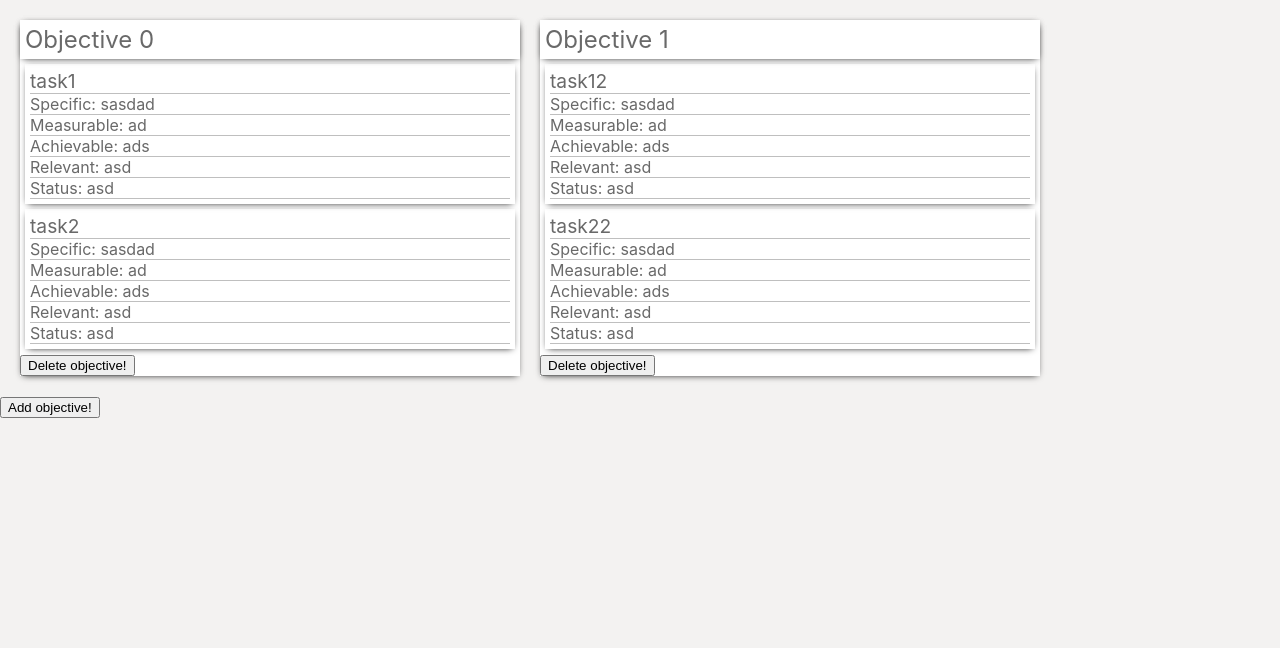
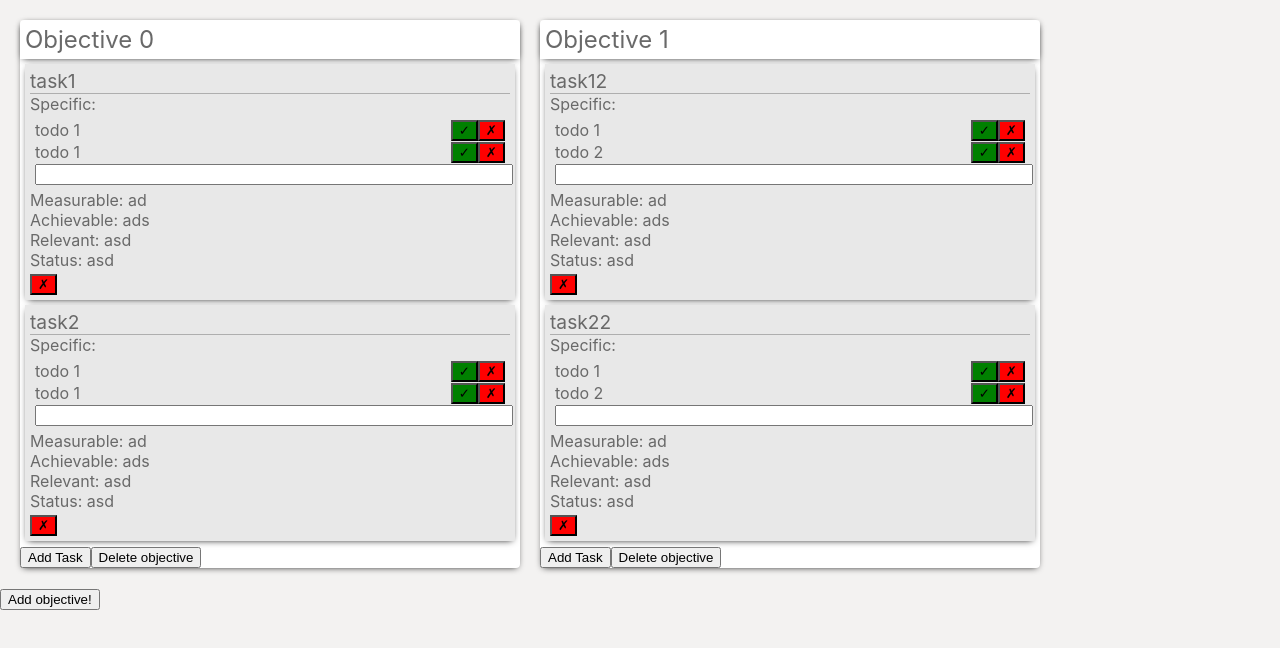
Before and after one commit to aijaz2/planner, a React (Create React App) app: page / in a window 1280 px wide. Shown: the top 648 px of the page. Built offline with nearby package versions, Linux system fonts and the light colour scheme.

Commit message:
Added list of todos

```diff
--- a/package.json
+++ b/package.json
@@ -8,10 +8,11 @@
     "@testing-library/react": "^9.3.2",
     "@testing-library/user-event": "^7.1.2",
     "couchbase": "^2.6.11",
+    "gh-pages": "^2.2.0",
     "react": "^16.13.1",
     "react-dom": "^16.13.1",
     "react-scripts": "3.4.1",
-    "gh-pages": "^2.2.0"
+    "uuid": "^7.0.3"
   },
   "scripts": {
     "predeploy": "npm run build",
--- a/src/App.js
+++ b/src/App.js
@@ -1,81 +1,33 @@
 import React, {useState} from 'react';
 import './App.css';
-import Objective from "./components/Card/Objective.js";
-
+import Objective from "./components/Objective/Objective.js";
+import data from "./data";
 
 function App() {
-    const [objectives, setObjectives] = useState([
-            {
-                "title": "Objective 0",
-                "id": 0,
-                "task": [
-                    {
-                        "id": 3,
-                        "title": "task1",
-                        "specific": "sasdad",
-                        "measurable": "ad",
-                        "achievable": "ads",
-                        "relevant": "asd",
-                        "status": "asd"
-                    },
-                    {
-                        "id": 4,
-                        "title": "task2",
-                        "specific": "sasdad",
-                        "measurable": "ad",
-                        "achievable": "ads",
-                        "relevant": "asd",
-                        "status": "asd"
-                    }
-                ]
-            },
-            {
-                "title": "Objective 1",
-                "id": 1,
-                "task": [
-                    {
-                        "id": 5,
-                        "title": "task12",
-                        "specific": "sasdad",
-                        "measurable": "ad",
-                        "achievable": "ads",
-                        "relevant": "asd",
-                        "status": "asd"
-                    },
-                    {
-                        "id": 6,
-                        "title": "task22",
-                        "specific": "sasdad",
-                        "measurable": "ad",
-                        "achievable": "ads",
-                        "relevant": "asd",
-                        "status": "asd"
-                    }
-                ]
-            }]
+    const uuidv4 = require("uuid/v4")
 
-    )
+    const [objectives, setObjectives] = useState(data);
 
     const addObjective = () => {
         const newObjective = {
-            "title": "Objective "+Object.keys(objectives).length,
-            "id": Object.keys(objectives).length+1,
+            "title": "Objective " + Object.keys(objectives).length,
+            "id": uuidv4(),
             "task": [{
-                "id": 5,
+                "id": uuidv4(),
                 "title": "task1",
-                "specific": "sasdad",
-                "measurable": "ad",
-                "achievable": "ads",
-                "relevant": "asd",
-                "status": "asd"
+                "specific": [],
+                "measurable": "",
+                "achievable": "",
+                "relevant": "",
+                "status": ""
             }, {
-                "id": 4,
+                "id": uuidv4(),
                 "title": "task2",
-                "specific": "sasdad",
-                "measurable": "ad",
-                "achievable": "ads",
-                "relevant": "asd",
-                "status": "asd"
+                "specific": [],
+                "measurable": "",
+                "achievable": "",
+                "relevant": "",
+                "status": ""
             }]
         }
         let old = [...objectives, newObjective];
@@ -83,7 +35,7 @@ function App() {
     };
 
     const deleteObjective = (id) => {
-        let old  = objectives.filter(objective => objective.id !== id);
+        let old = objectives.filter(objective => objective.id !== id);
         setObjectives(old);
     };
 
@@ -93,9 +45,9 @@ function App() {
                 {objectives.map((objective, index) => {
                     return (
                         <div>
-                            <Objective delete={deleteObjective} key={index} objective={objective}/>
+                            <Objective deleteObjective={deleteObjective} key={index} objective={objective}/>
                         </div>
-                )
+                    )
                 })}
             </div>
             <div>
--- a/src/components/Card/Objective.js
+++ /dev/null
@@ -1,18 +0,0 @@
-import React from 'react';
-import '../../styling/Objective.css';
-import Task from "../../components/Task/Task.js"
-
-function Objective(props) {
-    return (
-        <div className="Objective">
-            <div className="Title">
-                {props.objective.title}
-            </div>
-            {props.objective.task.map(task =>
-                <Task key={task.id} task={task} />)}
-            <button onClick={() =>props.delete(props.objective.id)}>Delete objective!</button>
-        </div>
-    );
-}
-
-export default Objective;
--- /dev/null
+++ b/src/components/Objective/Objective.js
@@ -0,0 +1,40 @@
+import React, {useState} from 'react';
+import '../../styling/Objective.css';
+import Task from "../../components/Task/Task.js"
+
+function Objective({objective, deleteObjective}) {
+    const [tasks, setTasks] = useState(objective.task);
+
+    const removeTask = index => {
+        const newTasks = [...tasks];
+        newTasks.splice(index, 1);
+        setTasks(newTasks);
+    };
+
+    const addTask = () => {
+        const tempTask={
+            "id": 5,
+            "title": "task12",
+            "specific": [{"id":32, "text":"todo 1"},{"id":22, "text":"todo 2"}],
+            "measurable": "ad",
+            "achievable": "ads",
+            "relevant": "asd",
+            "status": "asd"
+        }
+        const newTasks = [...tasks, { tempTask }];
+        setTasks(newTasks);
+    };
+    return (
+        <div className="Objective">
+            <div className="Title">
+                {objective.title}
+            </div>
+            {objective.task.map((task, index) =>
+                <Task removeTask={removeTask} index={index} key={index} task={task} />)}
+            <button onClick={() =>addTask(objective.id)}>Add Task</button>
+            <button onClick={() =>deleteObjective(objective.id)}>Delete objective</button>
+        </div>
+    );
+}
+
+export default Objective;
--- /dev/null
+++ b/src/components/Task/Specific.js
@@ -0,0 +1,20 @@
+import React from "react";
+import '../../styling/Task.css';
+
+function Specific({ todo, index, completeTodo, removeTodo }) {
+
+    return (
+        <div
+            className="todo"
+            style={{ textDecoration: todo.isCompleted ? "line-through" : "" }}
+        >
+            {todo.text}
+
+            <div>
+                <button className="ButtonGreen" onClick={() => completeTodo(index)}>&#x2713;</button>
+                <button className="ButtonRed" onClick={() => removeTodo(index)}>&#x2717;</button>
+            </div>
+        </div>
+    );
+}
+export default Specific;
--- /dev/null
+++ b/src/components/Task/SpecificForm.js
@@ -0,0 +1,24 @@
+import React, {useState} from "react";
+
+function SpecificForm({ addTodo }) {
+    const [value, setValue] = useState("");
+
+    const handleSubmit = e => {
+        e.preventDefault();
+        if (!value) return;
+        addTodo(value);
+        setValue("");
+    };
+
+    return (
+        <form onSubmit={handleSubmit}>
+            <input
+                type="text"
+                className="input"
+                value={value}
+                onChange={e => setValue(e.target.value)}
+            />
+        </form>
+    );
+}
+export default  SpecificForm;
--- a/src/components/Task/Task.js
+++ b/src/components/Task/Task.js
@@ -1,27 +1,60 @@
-import React from 'react';
+import React, {useState} from 'react';
 import '../../styling/Task.css';
+import Specific from "./Specific";
+import SpecificForm from "./SpecificForm";
+function Task({task, removeTask, index}) {
 
-function Task(props) {
+    const [specifics, setSpecifics] = useState(task.specific);
+    const addTodo = text => {
+        const newSpecifics = [...specifics, { text }];
+        setSpecifics(newSpecifics);
+    };
+
+    const completeTodo = index => {
+        const newSpecifics = [...specifics];
+        newSpecifics[index].isCompleted = !newSpecifics[index].isCompleted;
+        setSpecifics(newSpecifics);
+    };
+
+    const removeTodo = index => {
+        const newSpecifics = [...specifics];
+        newSpecifics.splice(index, 1);
+        setSpecifics(newSpecifics);
+    };
+
     return (
         <div className="Task">
             <div className="TaskTitle">
-                {props.task.title}
+                {task.title}
             </div>
             <div className="Specific">
-                Specific: {props.task.specific}
+                Specific:
+                <div className="todo-list">
+                    {specifics.map((specific, index) => (
+                        <Specific
+                            key={index}
+                            index={index}
+                            todo={specific}
+                            completeTodo={completeTodo}
+                            removeTodo={removeTodo}
+                        />
+                    ))}
+                    <SpecificForm addTodo={addTodo} />
+                </div>
             </div>
-            <div className="Measurable">
-                Measurable: {props.task.measurable}
+            <div className="Specific">
+                Measurable: {task.measurable}
             </div>
-            <div className="Achievable">
-                Achievable: {props.task.achievable}
+            <div className="Specific">
+                Achievable: {task.achievable}
             </div>
-            <div className="Relevant">
-                Relevant: {props.task.relevant}
+            <div className="Specific">
+                Relevant: {task.relevant}
             </div>
-            <div className="Status">
-                Status: {props.task.status}
+            <div className="Specific">
+                Status: {task.status}
             </div>
+            <button className="ButtonRed" onClick={() => removeTask(index)}>&#x2717;</button>
         </div>
     );
 }
--- /dev/null
+++ b/src/data.json
@@ -0,0 +1,50 @@
+[
+  {
+    "title": "Objective 0",
+    "id": 0,
+    "task": [
+      {
+        "id": 3,
+        "title": "task1",
+        "specific": [{"id":32, "text":"todo 1"},{"id":22, "text":"todo 1"}],
+        "measurable": "ad",
+        "achievable": "ads",
+        "relevant": "asd",
+        "status": "asd"
+      },
+      {
+        "id": 4,
+        "title": "task2",
+        "specific": [{"id":32, "text":"todo 1"},{"id":22, "text":"todo 1"}],
+        "measurable": "ad",
+        "achievable": "ads",
+        "relevant": "asd",
+        "status": "asd"
+      }
+    ]
+  },
+  {
+    "title": "Objective 1",
+    "id": 1,
+    "task": [
+      {
+        "id": 5,
+        "title": "task12",
+        "specific": [{"id":32, "text":"todo 1"},{"id":22, "text":"todo 2"}],
+        "measurable": "ad",
+        "achievable": "ads",
+        "relevant": "asd",
+        "status": "asd"
+      },
+      {
+        "id": 6,
+        "title": "task22",
+        "specific": [{"id":32, "text":"todo 1"},{"id":22, "text":"todo 2"}],
+        "measurable": "ad",
+        "achievable": "ads",
+        "relevant": "asd",
+        "status": "asd"
+      }
+    ]
+  }
+]
--- a/src/styling/Objective.css
+++ b/src/styling/Objective.css
@@ -5,8 +5,12 @@
     width: 500px;
     min-height: 100px;
     margin: 10px;
+    border-radius: 4px;
 }
-
+.Objective:hover {
+    -webkit-box-shadow: 0px 2px 7px -3px #000000;
+    box-shadow: 0px 2px 10px -3px #000000;
+}
 .Title {
     -webkit-box-shadow: 0px 2px 7px -3px #000000;
     box-shadow: 0px 2px 7px -3px #000000;
--- a/src/styling/Task.css
+++ b/src/styling/Task.css
@@ -6,32 +6,47 @@
     text-align: left;
     padding: 5px;
     margin: 5px;
+    background: #e8e8e8;
+}
+
+.Task:hover {
+    -webkit-box-shadow: 0px 2px 7px -3px #000000;
+    box-shadow: 0px 2px 10px -3px #000000;
 }
 
 .TaskTitle {
     border-bottom: 1px solid rgba(0,0,0,.25);
 }
+
 .Specific {
     font-size: 1rem;
+}
+.Specific:hover {
     border-bottom: 1px solid rgba(0,0,0,.25);
 }
-
-.Measurable {
-    font-size: 1rem;
-    border-bottom: 1px solid rgba(0,0,0,.25);
+input {
+    width: 100%;
+}
+.todo-list {
+    border-radius: 4px;
+    padding: 5px;
 }
 
-.Achievable {
-    font-size: 1rem;
-    border-bottom: 1px solid rgba(0,0,0,.25);
+.todo {
+    border-radius: 3px;
+    display: flex;
+    align-items: center;
+    justify-content: space-between;
 }
 
-.Relevant {
-    font-size: 1rem;
-    border-bottom: 1px solid rgba(0,0,0,.25);
+.ButtonRed {
+    background: red;
 }
 
-.Status {
-    font-size: 1rem;
-    border-bottom: 1px solid rgba(0,0,0,.25);
+.ButtonGreen {
+    background: green;
 }
+
+.ButtonAmber {
+    background: orange;
+}
```
Also changed, not shown: 1 other file (tests, documents, lock files or other folders).
